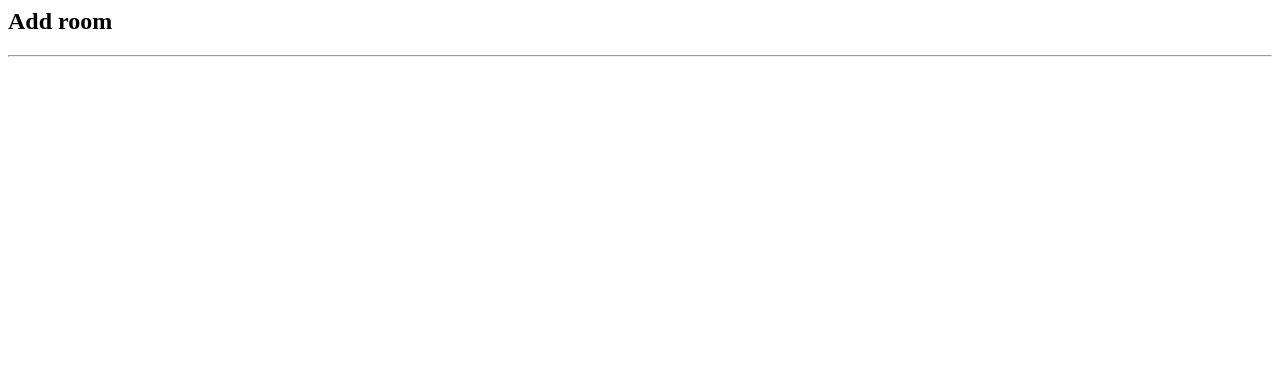
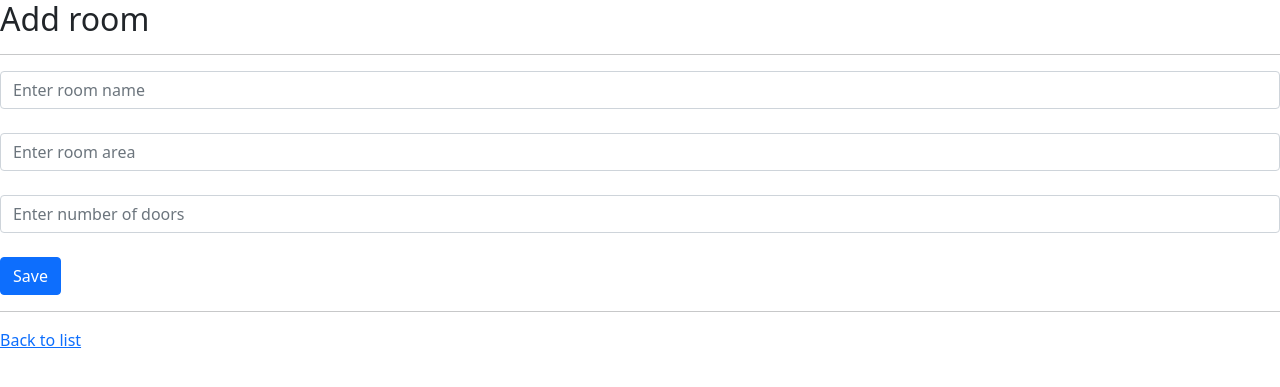
Before and after one commit to dawidus443/smarthome-webapp, a Spring Boot app: page /addRoomForm in a window 1280 px wide. Shown: the top 387 px of the page. Run offline with Spring Boot 4, Linux system fonts and the light colour scheme.

Commit message:
addRoomForm, saveRoom

```diff
--- a/demo/src/main/java/com/example/demo/controller/RoomController.java
+++ b/demo/src/main/java/com/example/demo/controller/RoomController.java
@@ -5,6 +5,7 @@
 import org.springframework.beans.factory.annotation.Autowired;
 import org.springframework.stereotype.Controller;
 import org.springframework.web.bind.annotation.GetMapping;
+import org.springframework.web.bind.annotation.ModelAttribute;
 import org.springframework.web.servlet.ModelAndView;
 
 import java.util.List;
@@ -29,4 +30,9 @@
         mav.addObject("room", newRoom);
         return mav;
     }
+
+    public String saveRoom(@ModelAttribute Room room){
+        eRepo.save(room);
+        return "redirect:/list";
+    }
 }
--- a/demo/src/main/resources/templates/add-room-form.html
+++ b/demo/src/main/resources/templates/add-room-form.html
@@ -3,10 +3,24 @@
       xmlns:th="http://www.thymeleaf.org">
     <head>
         <title>Design your smarthome system</title>
+        <link href="https://cdn.jsdelivr.net/npm/bootstrap@5.0.2/dist/css/bootstrap.min.css"
+              rel="stylesheet"
+              integrity="sha384-EVSTQN3/azprG1Anm3QDgpJLIm9Nao0Yz1ztcQTwFspd3yD65VohhpuuCOmLASjC"
+              crossorigin="anonymous">
     </head>
     <body>
-        <h2>Add room</h2>
-        <hr/>
-
+        <div>
+            <h2>Add room</h2>
+            <hr/>
+            <form th:action="@{/saveRoom}" th:object="${room}" method="POST">
+                <input type="text" th:field="*{roomName}" placeholder="Enter room name" class="form-control col-4 mb-4"/>
+                <input type="text" th:field="*{roomArea}" placeholder="Enter room area" class="form-control col-4 mb-4"/>
+                <input type="text" th:field="*{numberOfDoors}" placeholder="Enter number of doors" class="form-control col-4 mb-4"/>
+                <button class="btn btn-primary" type="submit">Save</button>
+                <input type="hidden" th:field="*{id}" />
+            </form>
+            <hr/>
+            <a th:href="@{/list}">Back to list</a>
+        </div>
     </body>
 </html>
```
